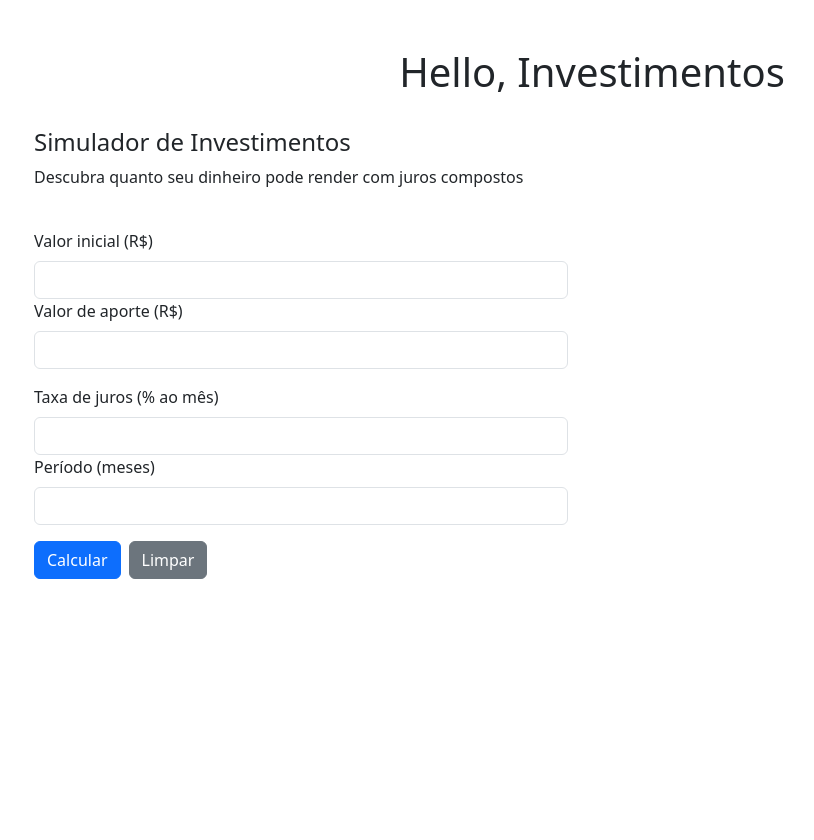
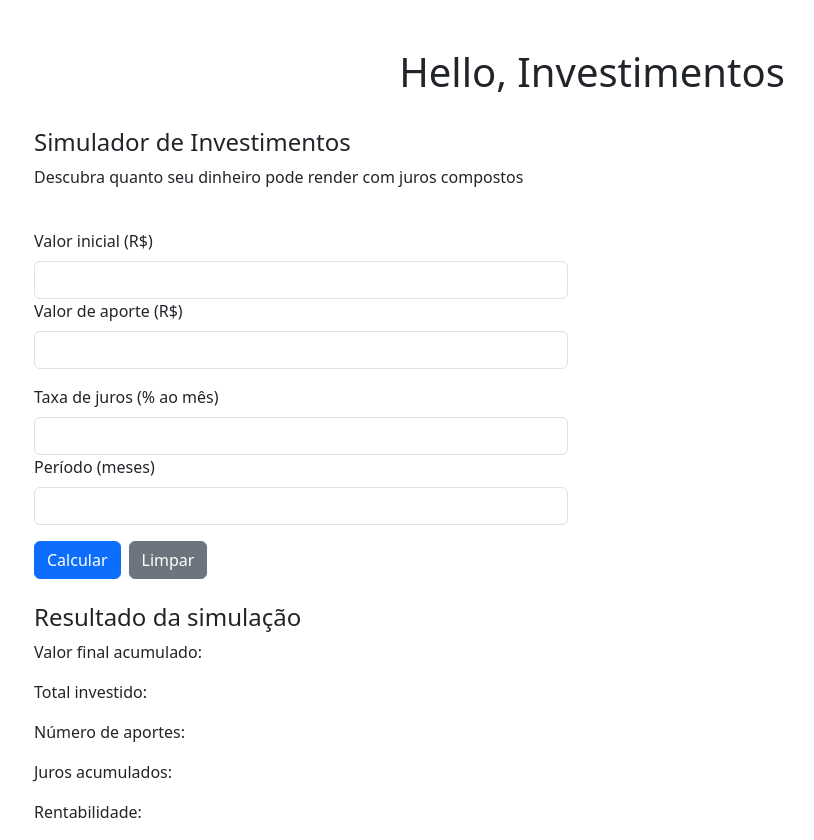
Before and after one commit to marcella-maia/Projeto-Investimentos, a React (Vite) app in the folder projeto-investimentos/: page / in a window 1280 px wide. Shown: the whole page, without its empty margins (48-862 px from the left). Before the commit the page ends 800 px from the top, so only its background shows below. Built offline with nearby package versions, Linux system fonts and the light colour scheme.

Commit message:
feat(p1): implementa exibicao dos resultados

```diff
--- a/projeto-investimentos/src/App.jsx
+++ b/projeto-investimentos/src/App.jsx
@@ -1,5 +1,38 @@
 import CapturaDados from "./CapturaDados"
+import { useState } from 'react'
+import ExibeDados from "./ExibeDados"
+
 const App = () => {
+  const [valorFinal, setValorFinal] = useState('')
+  const [numeroAportes, setNumeroAportes] = useState('')
+  const [jurosAcumulados, setJurosAcumulados] = useState('')
+  const [rentabilidade, setRentabilidade] = useState('')
+  const [totalInvestido, setTotalInvestido] = useState('')
+
+  const recebeDados = (valorInicial, aporte, taxa, periodo) => {
+  const vi = Number(valorInicial.replace(',', '.'))
+  const ap = Number(aporte.replace(',', '.'))
+  const tx = Number(taxa.replace(',', '.')) / 100
+  const pe = Number(periodo)
+
+  let montante = vi
+
+  for (let i = 1; i <= pe; i++) {
+    montante = montante * (1 + tx) + ap
+  }
+
+  const totalInvestidoCalculado = vi + (ap * pe)
+  const juros = montante - totalInvestidoCalculado
+  const rent = totalInvestidoCalculado !== 0 ? (juros / totalInvestidoCalculado) * 100 : 0
+
+
+  setValorFinal(' R$' + montante.toFixed(2))
+  setTotalInvestido(' R$' + totalInvestidoCalculado.toFixed(2))
+  setNumeroAportes(pe)
+  setJurosAcumulados(' R$' + juros.toFixed(2))
+  setRentabilidade(' +' + rent.toFixed(2) + '%')
+}
+
   return (
     <div className="container">
 
@@ -14,9 +47,15 @@ const App = () => {
           <h4>Simulador de Investimentos</h4>
           <p>Descubra quanto seu dinheiro pode render com juros compostos</p>
         </div>
-        <CapturaDados />
-      </div>
-
+          <CapturaDados recebeDados={recebeDados} />
+          <ExibeDados
+            valorFinal={valorFinal}
+            totalInvestido={totalInvestido}
+            numeroAportes={numeroAportes}
+            jurosAcumulados={jurosAcumulados}
+            rentabilidade={rentabilidade}
+          />
+        </div>
     </div>
   )
 }
--- a/projeto-investimentos/src/CapturaDados.jsx
+++ b/projeto-investimentos/src/CapturaDados.jsx
@@ -1,6 +1,6 @@
 import React, { useState } from 'react'
 
-const CapturaDados = () => {
+const CapturaDados = (props) => {
 
   const [valorInicial, setValorInicial] = useState('')
   const [aporte, setAporte] = useState('')
@@ -43,8 +43,7 @@ const CapturaDados = () => {
         <div className="d-flex gap-2">
           <button
             className="btn btn-primary"
-            onClick={aoCalcular}
-          >
+            onClick={() => props.recebeDados(valorInicial, aporte, taxa, periodo)}          >
             Calcular
           </button>
 
--- /dev/null
+++ b/projeto-investimentos/src/ExibeDados.jsx
@@ -0,0 +1,16 @@
+const ExibeDados = (props) => {
+  return (
+    <div className="row mt-4">
+      <div className="col-12">
+        <h4>Resultado da simulação</h4>
+        <p>Valor final acumulado: {props.valorFinal}</p>
+        <p>Total investido: {props.totalInvestido}</p>
+        <p>Número de aportes: {props.numeroAportes}</p>
+        <p>Juros acumulados: {props.jurosAcumulados}</p>
+        <p>Rentabilidade: {props.rentabilidade}</p>
+      </div>
+    </div>
+  )
+}
+
+export default ExibeDados
```
